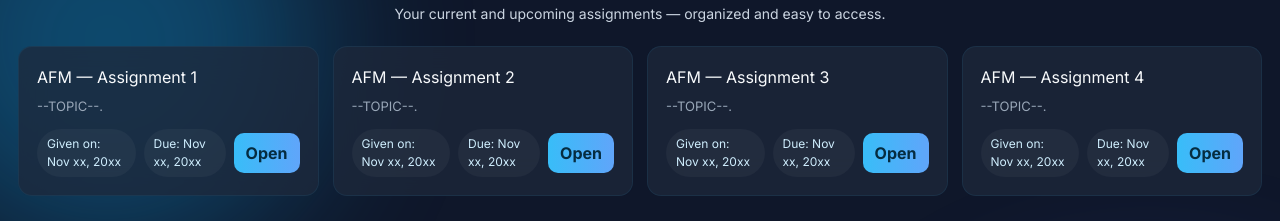
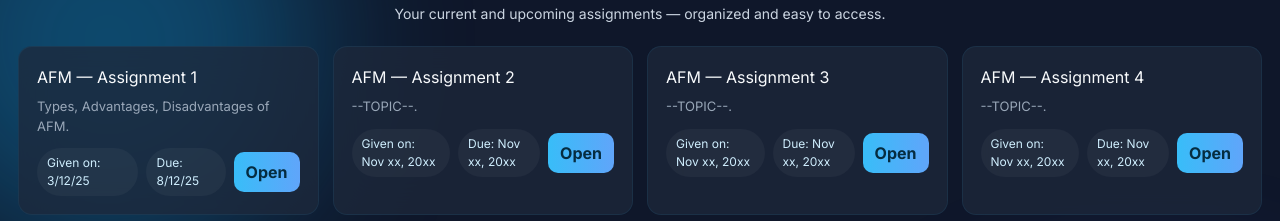
Before and after one commit to Mohammedwaheedsk/dailydoseofbca, a plain HTML site: page afmassi.html in a window 1280 px wide. Shown: the part 73-294 px from the top of the page. Drawn offline with nearby package versions, Linux system fonts and the light colour scheme.

Commit message:
Modify AFM assignments in afmassi.html
Updated assignment details for Assignment 1 and added placeholders for other assignments.

```diff
--- a/afmassi.html
+++ b/afmassi.html
@@ -86,11 +86,11 @@
                 <!-- Example cards: replace or dynamically populate -->
                 <div class="assign-card glass-strong">
                     <h3>AFM — Assignment 1</h3>
-                    <p>--TOPIC--.</p>
+                    <p>Types, Advantages, Disadvantages of AFM.</p>
                     <div class="assign-meta">
-                        <div class="badge">Given on: Nov xx, 20xx</div>
-                        <div class="badge">Due: Nov xx, 20xx</div>
-                        <a href="-----------------------------" class="cta">Open</a>
+                        <div class="badge">Given on: 3/12/25</div>
+                        <div class="badge">Due: 8/12/25</div>
+                        <a href="https://drive.google.com/file/d/1-Ph21Km1u4eMbCy63Ynd_sSeqhOmLN5f/view?usp=sharing" class="cta">Open</a>
                     </div>
                 </div>
                 <div class="assign-card glass-strong">
```
